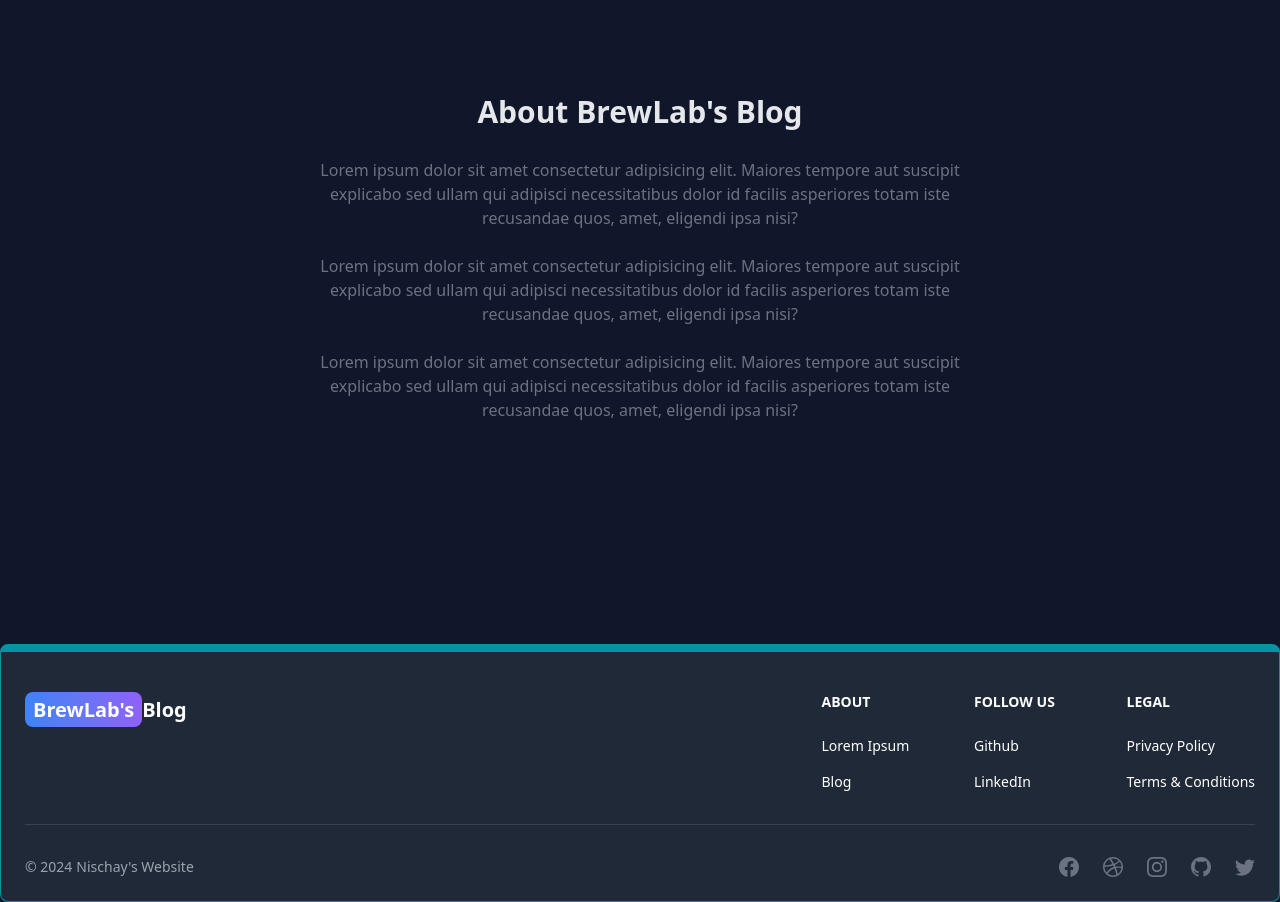
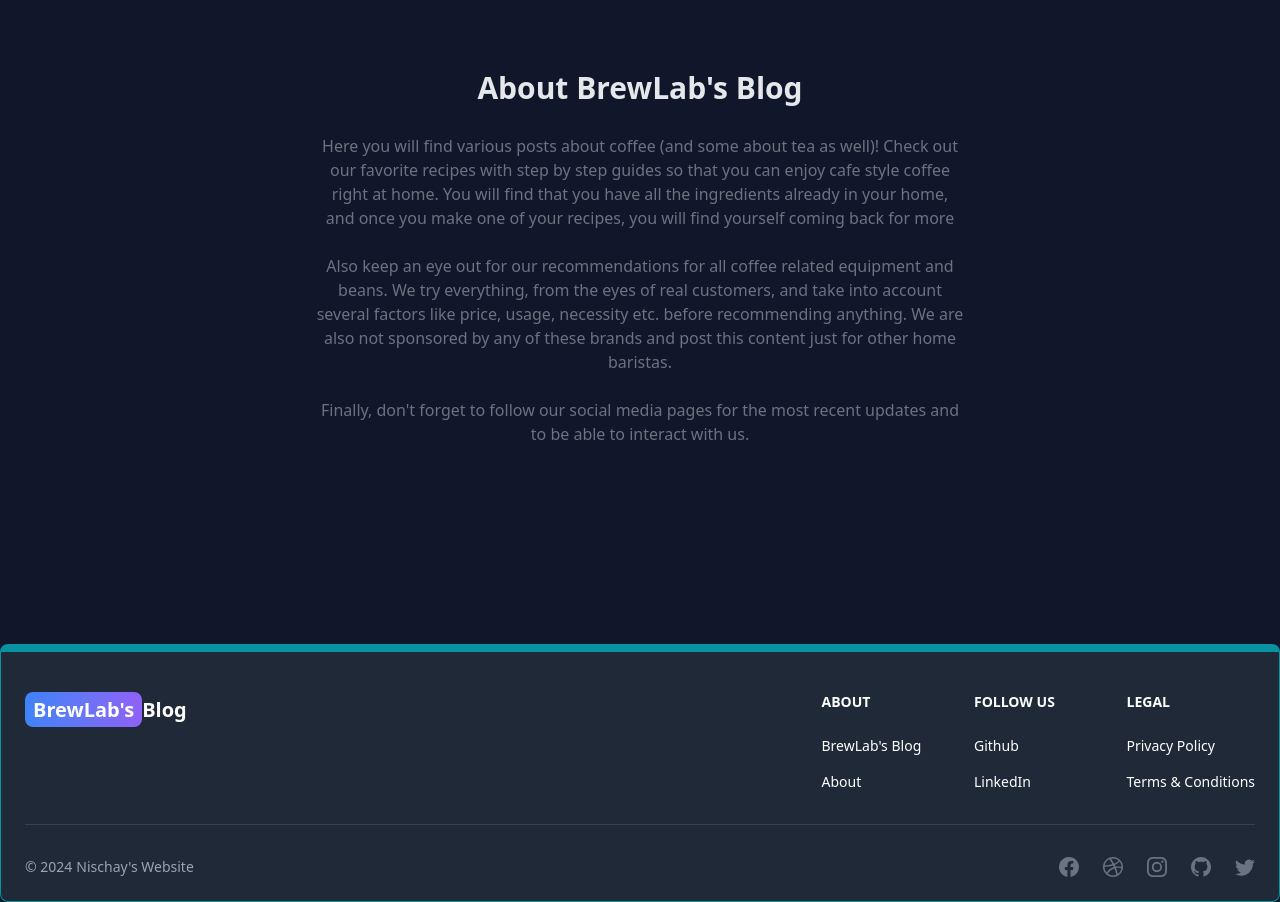
Before and after one commit to nischay-singh/BrewLabs-Blog, a React (Vite) app in the folder client/: page /about in a window 1280 px wide. Shown: the part 220-1122 px from the top of the page. Built offline with nearby package versions, Linux system fonts and the light colour scheme; no server answers.

Commit message:
Fixed about page content

```diff
--- a/client/src/components/Footer.jsx
+++ b/client/src/components/Footer.jsx
@@ -30,15 +30,15 @@ export default function FooterComponent() {
             <div>
               <Footer.Title title="About" />
               <Footer.LinkGroup col>
-                <Footer.Link href="#" rel="noopener norefrrer">
-                  Lorem Ipsum
+                <Footer.Link href="/" rel="noopener norefrrer">
+                  BrewLab's Blog
                 </Footer.Link>
                 <Footer.Link
                   href="/about"
                   target="_blank"
                   rel="noopener norefrrer"
                 >
-                  Blog
+                  About
                 </Footer.Link>
               </Footer.LinkGroup>
             </div>
--- a/client/src/pages/About.jsx
+++ b/client/src/pages/About.jsx
@@ -8,24 +8,26 @@ export default function About() {
           </h1>
           <div className="text-md text-gray-500 flex flex-col gap-6">
             <p>
-              Lorem ipsum dolor sit amet consectetur adipisicing elit. Maiores
-              tempore aut suscipit explicabo sed ullam qui adipisci
-              necessitatibus dolor id facilis asperiores totam iste recusandae
-              quos, amet, eligendi ipsa nisi?
+              Here you will find various posts about coffee (and some about tea
+              as well)! Check out our favorite recipes with step by step guides
+              so that you can enjoy cafe style coffee right at home. You will
+              find that you have all the ingredients already in your home, and
+              once you make one of your recipes, you will find yourself coming
+              back for more
             </p>
 
             <p>
-              Lorem ipsum dolor sit amet consectetur adipisicing elit. Maiores
-              tempore aut suscipit explicabo sed ullam qui adipisci
-              necessitatibus dolor id facilis asperiores totam iste recusandae
-              quos, amet, eligendi ipsa nisi?
+              Also keep an eye out for our recommendations for all coffee
+              related equipment and beans. We try everything, from the eyes of
+              real customers, and take into account several factors like price,
+              usage, necessity etc. before recommending anything. We are also
+              not sponsored by any of these brands and post this content just
+              for other home baristas.
             </p>
 
             <p>
-              Lorem ipsum dolor sit amet consectetur adipisicing elit. Maiores
-              tempore aut suscipit explicabo sed ullam qui adipisci
-              necessitatibus dolor id facilis asperiores totam iste recusandae
-              quos, amet, eligendi ipsa nisi?
+              Finally, don't forget to follow our social media pages for the
+              most recent updates and to be able to interact with us.
             </p>
           </div>
         </div>
--- a/client/src/pages/Home.jsx
+++ b/client/src/pages/Home.jsx
@@ -19,10 +19,9 @@ export default function Home() {
       <div className="flex flex-col gap-6 p-28 px-3 max-w-6xl mx-auto">
         <h1 className="text-3xl font-bold lg:text-6xl">Welcome to this blog</h1>
         <p className="text-gray-500 text-xs sm:text-sm">
-          Lorem ipsum dolor, sit amet consectetur adipisicing elit. Expedita
-          aperiam alias officiis unde consequatur enim corporis beatae. Aut
-          consectetur aliquid, et mollitia, quo repellendus esse harum vel quod
-          debitis deleniti!
+          Here you will find various posts about coffee (and some about tea as
+          well)! Check out our favorite recipes with step by step guides so that
+          you can enjoy cafe style coffee right at home.
         </p>
         <Link
           to="/search"
```
